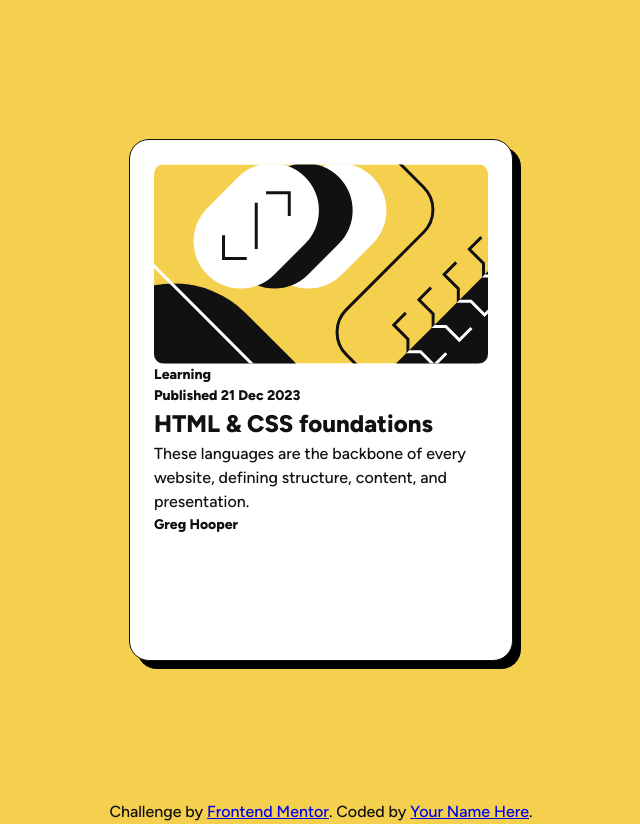
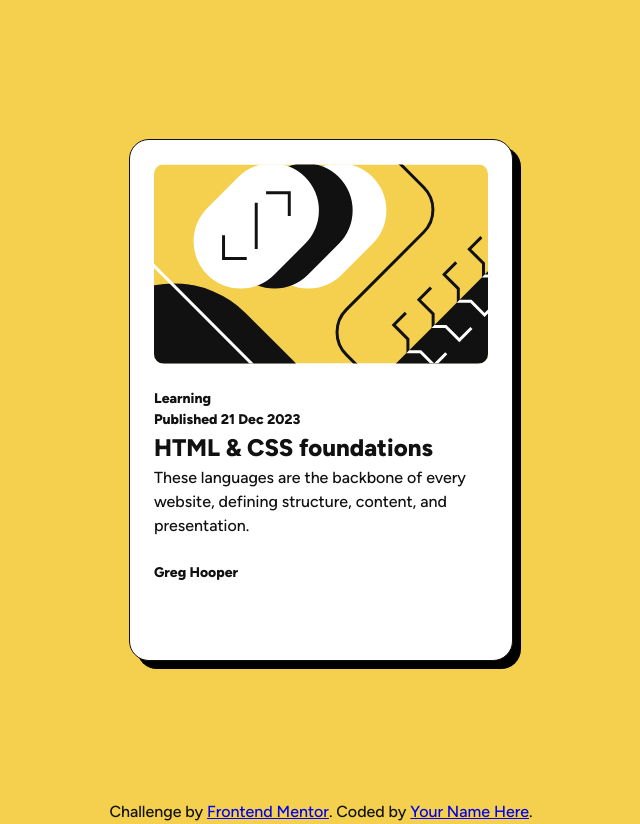
Before and after one commit to Networksentinel/Networksentinel-Frontend-Mentor-Challenge---Blog-preview-card, a website built with Vite: page index.html in a window 1280 px wide. Shown: the whole page, without its empty margins (319-959 px from the left). Built offline with nearby package versions, Linux system fonts and the light colour scheme.

Commit message:
style: add a gap for .card

```diff
--- a/src/stylesheets/card.css
+++ b/src/stylesheets/card.css
@@ -4,6 +4,7 @@
 
     display: flex;
     flex-direction: column;
+    gap: var(--300);
 
     background-color: var(--White);
 
```
